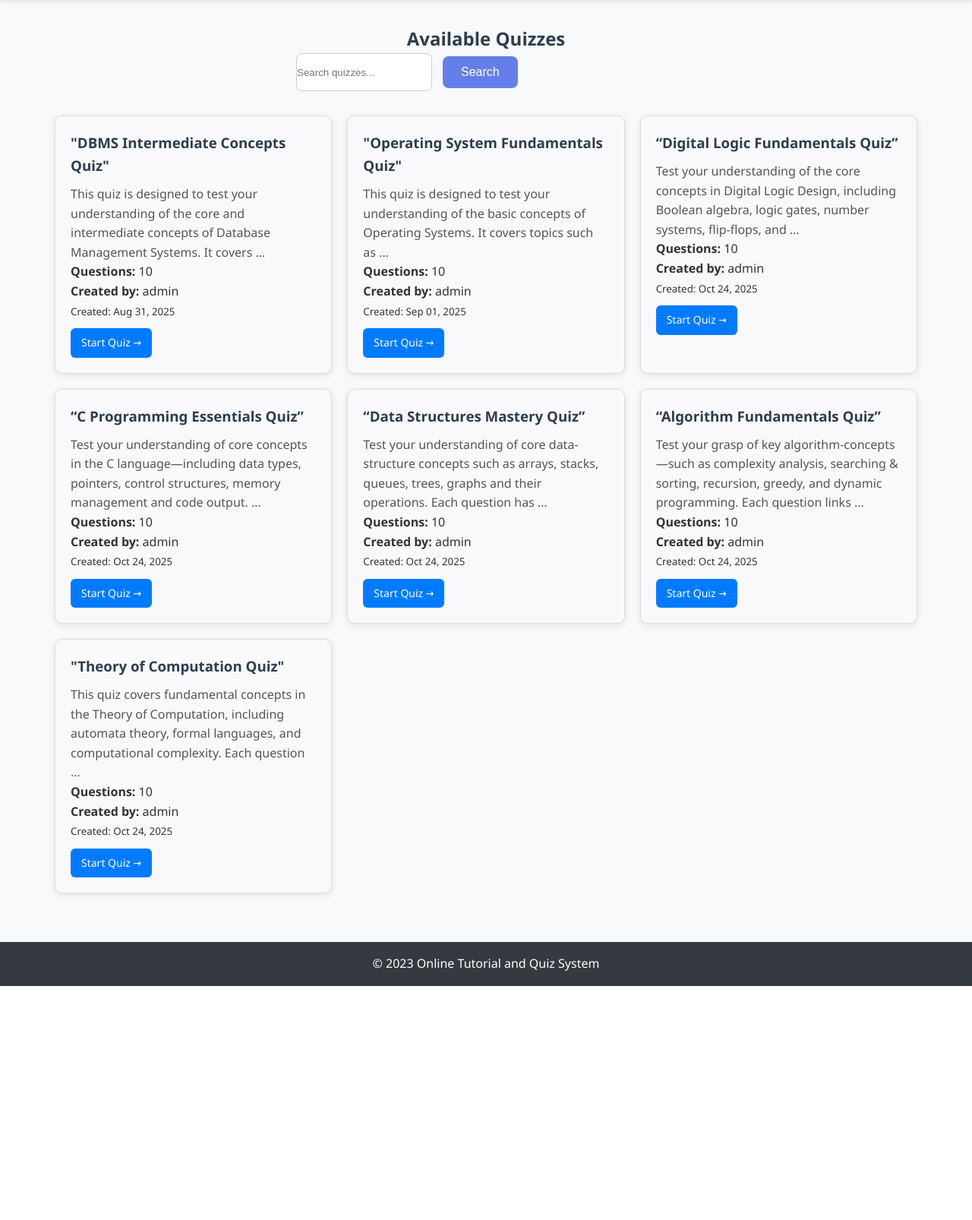
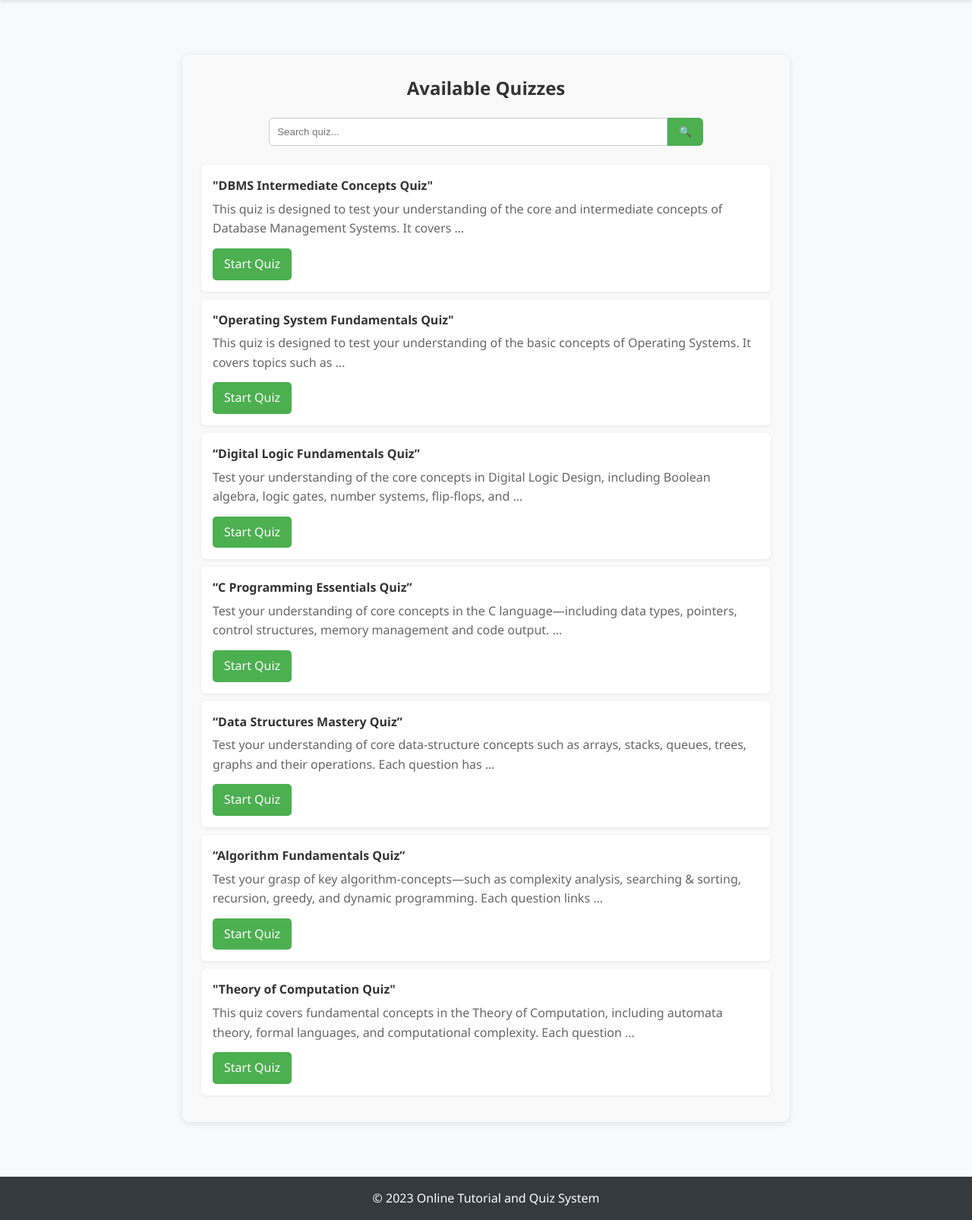
Before and after one commit to Shaaz29/Online-Tutorial-and-Quiz, a Django app: page /quizzes/ in a window 1280 px wide. Shown: the part 125-1731 px from the top of the page at 76% size. Before the commit the page ends 1423 px from the top, so only its background shows below. Run offline with Django 4.2, Linux system fonts and the light colour scheme; data comes from the database, SQL or seed files in the repository.

Commit message:
Update quiz list page layout and styling

```diff
--- a/templates/quizzes/quiz_list.html
+++ b/templates/quizzes/quiz_list.html
@@ -1,38 +1,37 @@
 {% extends 'base.html' %}
 
-{% block title %}Quizzes - Online Tutorial System{% endblock %}
+{% block title %}Available Quizzes - Online Tutorial System{% endblock %}
 
 {% block content %}
-<div class="container mt-4">
-    <h2 class="text-center mb-4" style="color:#2c3e50;">Available Quizzes</h2>
+<div style="max-width: 800px; margin: 40px auto; background-color: #f9f9f9; padding: 25px; border-radius: 10px; box-shadow: 0 2px 8px rgba(0,0,0,0.1);">
 
-    <!-- 🔍 Search Bar -->
-    <form method="get" action="" class="mb-4" style="max-width:500px; margin:0 auto; display:flex; gap:10px;">
-        <input type="text" name="q" value="{{ request.GET.q }}" placeholder="Search quizzes..."
-               class="form-control" style="border-radius:8px; border:1px solid #ccc;">
-        <button type="submit" class="btn btn-primary" style="border-radius:8px;">Search</button>
+    <h2 style="text-align: center; color: #333; margin-bottom: 20px;">Available Quizzes</h2>
+
+    <!-- Search Bar -->
+    <form method="GET" style="display: flex; justify-content: center; margin-bottom: 25px;">
+        <input type="text" name="q" value="{{ request.GET.q }}" placeholder="Search quiz..."
+               style="width: 70%; padding: 10px; border: 1px solid #ccc; border-radius: 6px 0 0 6px;">
+        <button type="submit"
+                style="padding: 10px 15px; border: none; background-color: #4CAF50; color: white; border-radius: 0 6px 6px 0; cursor: pointer;">
+            🔍
+        </button>
     </form>
 
     {% if quizzes %}
-        <div class="quiz-list" style="display: grid; grid-template-columns: repeat(auto-fit, minmax(280px, 1fr)); gap: 20px;">
+        <ul style="list-style: none; padding: 0;">
             {% for quiz in quizzes %}
-                <div class="quiz-item" style="background-color: #f9f9fb; border: 1px solid #ddd; border-radius: 10px; padding: 20px; transition: all 0.3s ease;">
-                    <h3 style="color: #34495e; margin-bottom: 10px;">
-                        <a href="{% url 'quizzes:quiz_detail' quiz.id %}" style="text-decoration: none; color: #2c3e50;">{{ quiz.title }}</a>
-                    </h3>
-                    <p style="color: #555;">{{ quiz.description|truncatewords:20 }}</p>
-                    <p><strong>Questions:</strong> {{ quiz.questions.count }}</p>
-                    <p><strong>Created by:</strong> {{ quiz.created_by.username }}</p>
-                    <p><small>Created: {{ quiz.created_at|date:"M d, Y" }}</small></p>
+                <li style="background-color: white; padding: 15px; margin-bottom: 10px; border-radius: 6px; box-shadow: 0 1px 4px rgba(0,0,0,0.08);">
+                    <h4 style="margin: 0; color: #333;">{{ quiz.title }}</h4>
+                    <p style="margin: 5px 0; color: #666;">{{ quiz.description|truncatewords:20 }}</p>
                     <a href="{% url 'quizzes:quiz_detail' quiz.id %}"
-                       style="display:inline-block; margin-top:10px; padding:8px 14px; background-color:#007bff; color:white; border-radius:6px; text-decoration:none; font-size:14px;">
-                       Start Quiz →
+                       style="display: inline-block; margin-top: 8px; background-color: #4CAF50; color: white; padding: 8px 15px; border-radius: 5px; text-decoration: none;">
+                        Start Quiz
                     </a>
-                </div>
+                </li>
             {% endfor %}
-        </div>
+        </ul>
     {% else %}
-        <p class="text-center" style="color:#555;">No quizzes available yet. Please check back later!</p>
+        <p style="text-align: center; color: #777;">No quizzes found.</p>
     {% endif %}
 </div>
 {% endblock %}
```
